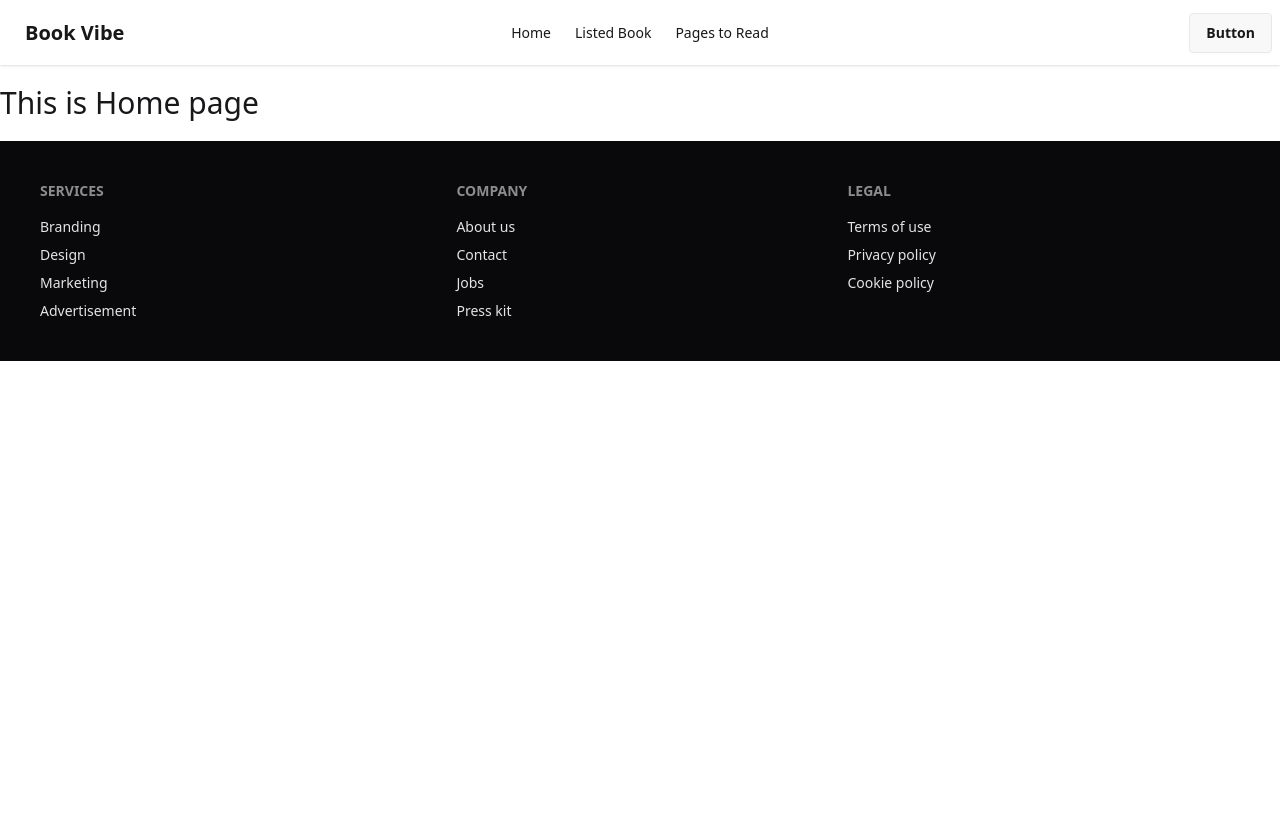
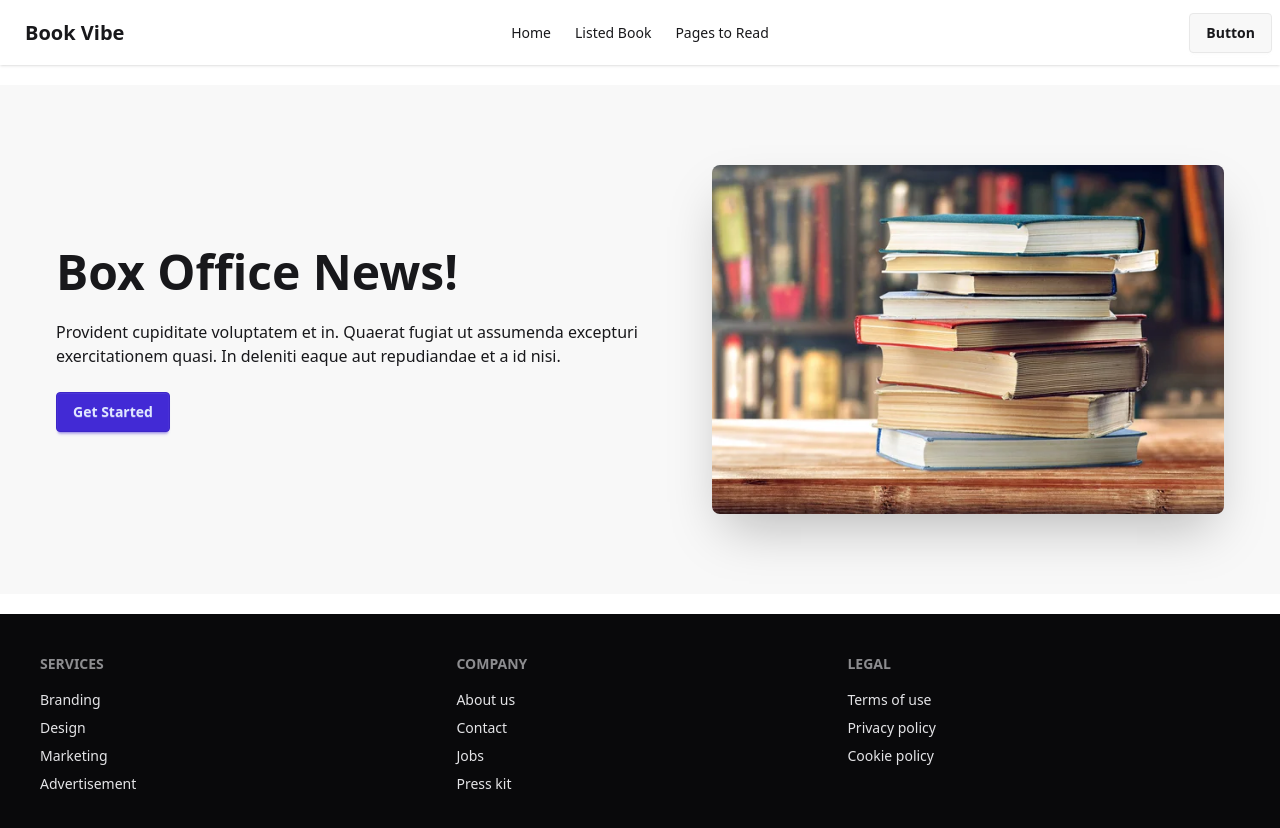
Before and after one commit to muhammadrakib2299/book-vibe, a React (Vite) app: page / in a window 1280 px wide. Shown: the top 828 px of the page. Before the commit the page ends 800 px from the top, so only its background shows below. Built offline with nearby package versions, Linux system fonts and the light colour scheme.

Commit message:
added banner secton

```diff
--- /dev/null
+++ b/src/Components/Banner/Banner.jsx
@@ -0,0 +1,24 @@
+import React from "react";
+import Bookimage from "../../assets/books.jpg";
+function Banner() {
+  return (
+    <div className="my-5">
+      <div className="hero bg-base-200 lg:p-10 md:p-10">
+        <div className="hero-content py-10 flex-col lg:flex-row-reverse">
+          <img src={Bookimage} className="max-w-lg rounded-lg shadow-2xl" />
+          <div>
+            <h1 className="text-5xl font-bold">Box Office News!</h1>
+            <p className="py-6">
+              Provident cupiditate voluptatem et in. Quaerat fugiat ut assumenda
+              excepturi exercitationem quasi. In deleniti eaque aut repudiandae
+              et a id nisi.
+            </p>
+            <button className="btn btn-primary">Get Started</button>
+          </div>
+        </div>
+      </div>
+    </div>
+  );
+}
+
+export default Banner;
--- a/src/Pages/Home/Home.jsx
+++ b/src/Pages/Home/Home.jsx
@@ -1,9 +1,11 @@
 import React from "react";
+import Banner from "../../Components/Banner/Banner";
 
 function Home() {
   return (
     <div>
-      <h1 className="text-3xl py-5">This is Home page</h1>
+      {/* Banner Part */}
+      <Banner></Banner>
     </div>
   );
 }
```
Also changed, not shown: src/assets/books.jpg (added).
